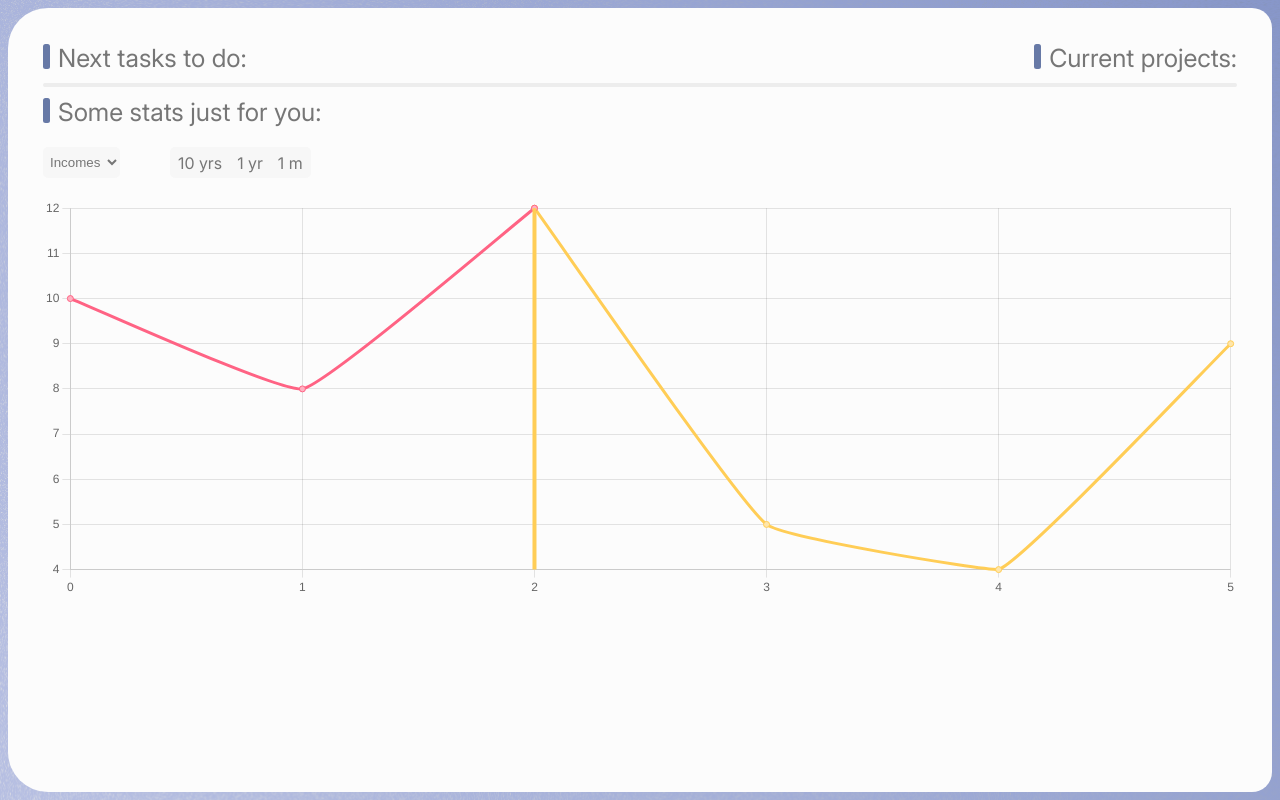
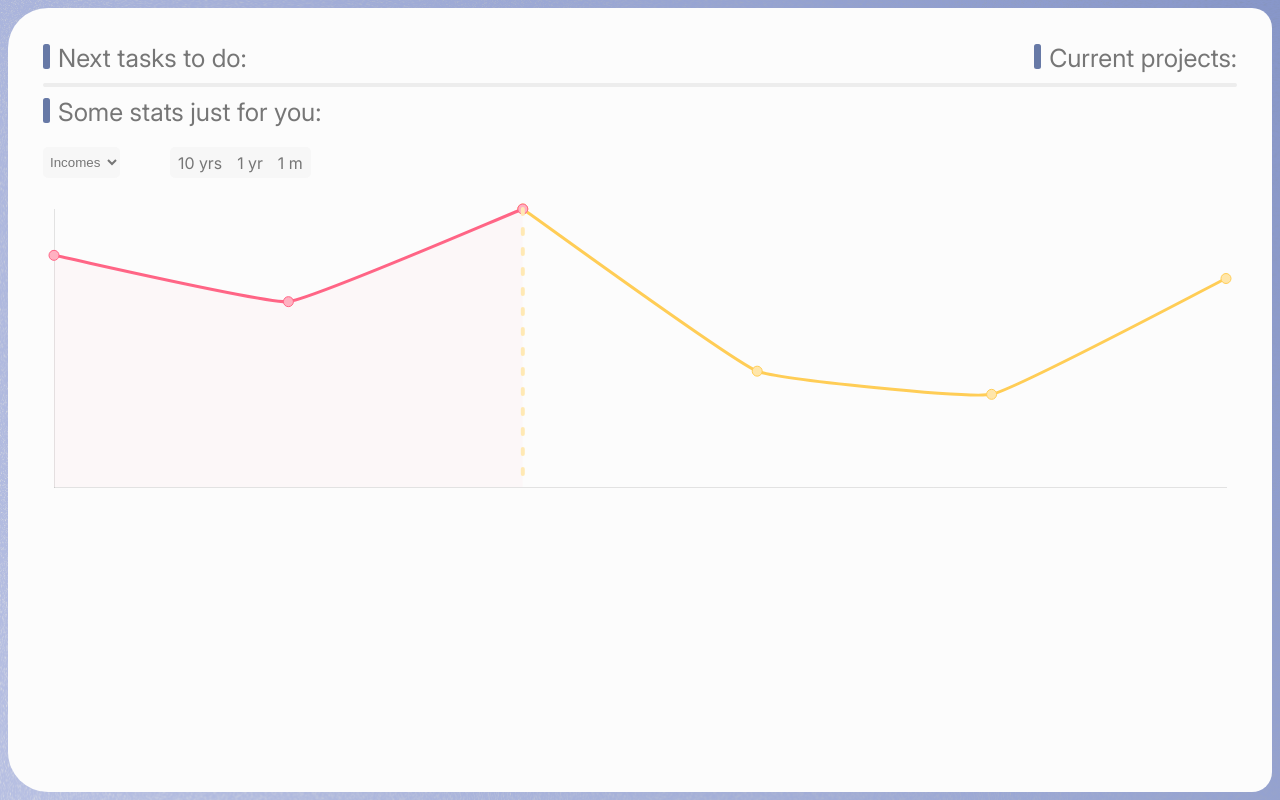
Before and after one commit to MeyDetour/front-end-poulpidou, a React (Create React App) app: page / in a window 1280 px wide. Built offline with nearby package versions, Linux system fonts and the light colour scheme.

Commit message:
Home page : Chart progress

```diff
--- a/src/components/subpages/home/lineChart.jsx
+++ b/src/components/subpages/home/lineChart.jsx
@@ -1,6 +1,7 @@
 import { Line } from 'react-chartjs-2';
 import {
 	Chart as ChartJS,
+	Filler,
 	CategoryScale,
 	LinearScale,
 	PointElement,
@@ -11,6 +12,7 @@ import {
 } from 'chart.js';
 
 ChartJS.register(
+	Filler,
 	CategoryScale,
 	LinearScale,
 	PointElement,
@@ -35,6 +37,25 @@ const LineChart = ({ type, time }) => {
 			},
 			verticalLine: {}
 		},
+		scales: {
+			x: {
+				// border: { display: false },
+				grid: {
+					display: false,
+					borderWidth: 3
+				},
+				ticks: { display: false }
+			},
+			y: {
+				// border: { display: false },
+				grid: {
+					display: false,
+					borderWidth: 3,
+				},
+				ticks: { display: false }
+			}
+
+		},
 		maintainAspectRatio: false
 	};
 
@@ -51,7 +72,20 @@ const LineChart = ({ type, time }) => {
 			backgroundColor: "#ffb1c1",
 			tension: .1,
 			order: 1,
-			z: 1
+			z: 1,
+			pointRadius: 5,
+     		pointHoverRadius: 10,
+		}, {
+			data: [
+				{x: 0, y: 0},
+				{x: 1, y: 0},
+				{x: 2, y: 0}
+			],
+			backgroundColor: "#ffb1c110",
+			borderWidth: 1,
+			borderColor: "transparent",
+			fill: 0,
+			radius: 0
 		}, {
 			label: 'Forecast',
 			data: [
@@ -64,7 +98,9 @@ const LineChart = ({ type, time }) => {
 			backgroundColor: "#ffe6aa",
 			tension: .1,
 			order: 2,
-			z: 2
+			z: 2,
+			pointRadius: 5,
+    		pointHoverRadius: 10
 		}]
 	};
 
@@ -84,7 +120,9 @@ const LineChart = ({ type, time }) => {
 			ctx.moveTo(x, yScale.top);
 			ctx.lineTo(x, yScale.bottom);
 			ctx.lineWidth = 4;
-			ctx.strokeStyle = '#ffcd56';  // Couleur de la ligne
+			ctx.strokeStyle = '#FFE9B4';  // Couleur de la ligne
+			ctx.lineCap = "round";
+			ctx.setLineDash([5, 15]);
 			ctx.stroke();
 			ctx.restore();
 
@@ -99,7 +137,7 @@ const LineChart = ({ type, time }) => {
 
 
 	return (
-		<div style={{marginTop: "20px", height: "400px"}}>
+		<div style={{marginTop: "20px", height: "300px"}}>
 			<Line
 				options={options}
 				data={data}
--- a/src/style.css
+++ b/src/style.css
@@ -294,7 +294,7 @@ img[src="pictures/icons/trash.svg"]:active {
 }
 input[type="text"],
 input[type="password"],
-input[type="mail"],
+input[type="email"],
 input[type="search"],
 input[type="time"],
 input[type="date"],
```
Also changed, not shown: 1 other file (tests, documents, lock files or other folders).
